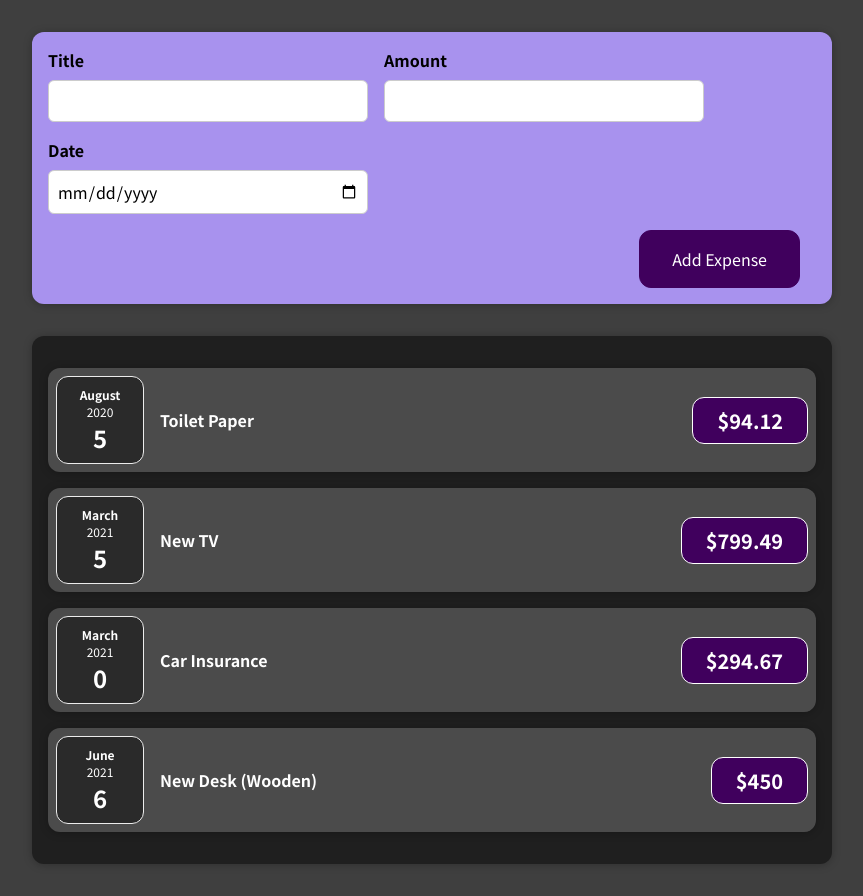
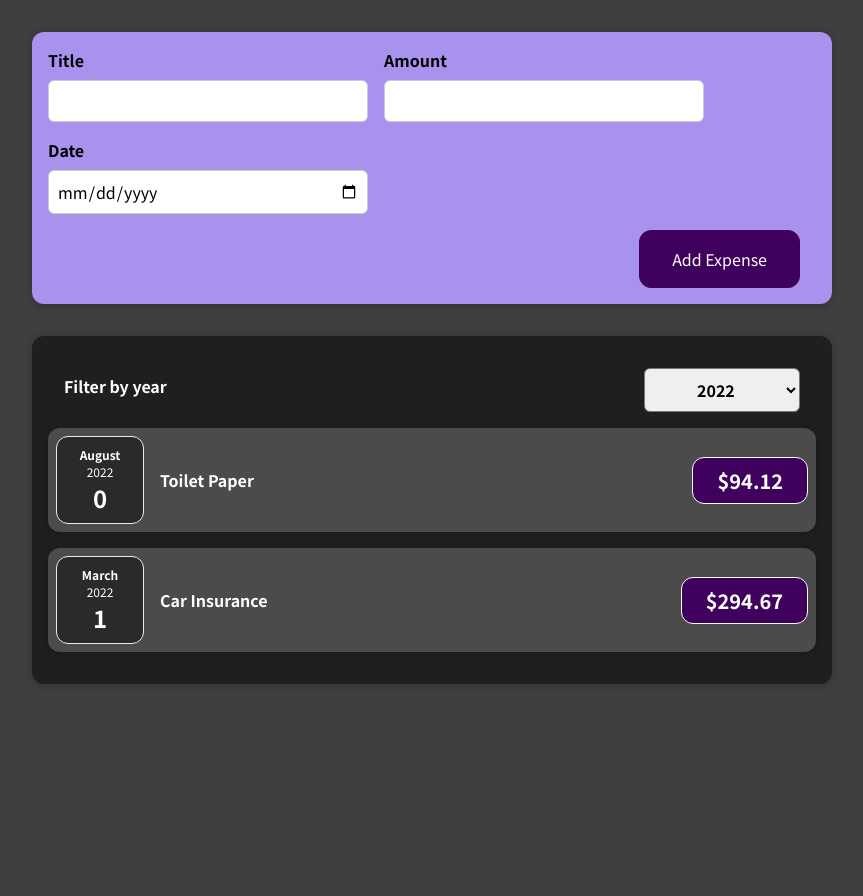
Before and after one commit to geek-sajjad/react-complete-guide, a React (Create React App) app: page / in a window 1280 px wide. Shown: the whole page, without its empty margins (208-1071 px from the left). After the commit the page ends 800 px from the top, so only its background shows below. Built offline with nearby package versions, Linux system fonts and the light colour scheme.

Commit message:
added Expenses filter component

```diff
--- a/src/App.js
+++ b/src/App.js
@@ -1,39 +1,35 @@
-import {useState} from 'react';
+import { useState } from "react";
 
 import Expenses from "./components/Expenses/Expenses";
 import NewExpense from "./components/NewExpense/NewExpense";
 
-
-
 const App = () => {
-
-
   const expensesDefaultData = [
     {
       id: "e1",
       title: "Toilet Paper",
       amount: 94.12,
-      date: new Date(2020, 7, 14),
+      date: new Date(2022, 7, 14),
     },
     { id: "e2", title: "New TV", amount: 799.49, date: new Date(2021, 2, 12) },
     {
       id: "e3",
       title: "Car Insurance",
       amount: 294.67,
-      date: new Date(2021, 2, 28),
+      date: new Date(2022, 2, 28),
     },
     {
       id: "e4",
       title: "New Desk (Wooden)",
       amount: 450,
-      date: new Date(2021, 5, 12),
+      date: new Date(2023, 5, 12),
     },
   ];
 
   // const [expenses, setExpenses] = useState([...expensesDefaultData]);
 
   const addExpenseHandler = (expense) => {
-    console.log('In the App.js');
+    console.log("In the App.js");
     console.log(expense);
     // setExpenses((prevState) => {
     //   return [...prevState, ...expense];
@@ -43,7 +39,7 @@
   return (
     <div>
       <NewExpense onAddExpense={addExpenseHandler} />
-      <Expenses expenses={expensesDefaultData} />
+      <Expenses items={expensesDefaultData} />
     </div>
   );
 };
--- a/src/components/Expenses/Expenses.js
+++ b/src/components/Expenses/Expenses.js
@@ -1,32 +1,31 @@
-import ExpenseItem from "./ExpenseItem";
+import { useState } from "react";
+
+import ExpensesList from "./ExpensesList";
+import ExpensesFilter from "./ExpensesFilter";
+import Card from "../UI/Card";
 import "./Expenses.css";
-import Card from "../UI/Card";
 
-const Expenses = props => {
+const Expenses = (props) => {
+  const [filteredYear, setFilteredYear] = useState("2022");
+
+  const filteredExpenses = props.items.filter((expense) => {
+    return expense.date.getFullYear().toString() === filteredYear;
+  });
+
+  const filterChangeHandler = (selectedYear) => {
+    setFilteredYear(selectedYear);
+  };
+
   return (
     <Card className="expenses">
-      <ExpenseItem
-        title={props.expenses[0].title}
-        amount={props.expenses[0].amount}
-        date={props.expenses[0].date}
+      <ExpensesFilter
+        selected={filteredYear}
+        onChangeFilter={filterChangeHandler}
       />
-      <ExpenseItem
-        title={props.expenses[1].title}
-        amount={props.expenses[1].amount}
-        date={props.expenses[1].date}
-      />
-      <ExpenseItem
-        title={props.expenses[2].title}
-        amount={props.expenses[2].amount}
-        date={props.expenses[2].date}
-      />
-      <ExpenseItem
-        title={props.expenses[3].title}
-        amount={props.expenses[3].amount}
-        date={props.expenses[3].date}
-      />
+
+      <ExpensesList items={filteredExpenses} />
     </Card>
   );
-}
+};
 
 export default Expenses;
--- /dev/null
+++ b/src/components/Expenses/ExpensesFilter.css
@@ -0,0 +1,24 @@
+.expenses-filter {
+  color: white;
+  padding: 0 1rem;
+}
+
+.expenses-filter__control {
+  display: flex;
+  width: 100%;
+  align-items: center;
+  justify-content: space-between;
+  margin: 1rem 0;
+}
+
+.expenses-filter label {
+  font-weight: bold;
+  margin-bottom: 0.5rem;
+}
+
+.expenses-filter select {
+  font: inherit;
+  padding: 0.5rem 3rem;
+  font-weight: bold;
+  border-radius: 6px;
+}
--- /dev/null
+++ b/src/components/Expenses/ExpensesFilter.js
@@ -0,0 +1,23 @@
+import "./ExpensesFilter.css";
+
+const ExpensesFilter = (props) => {
+  const dropdownChangeHandler = (event) => {
+    props.onChangeFilter(event.target.value);
+  };
+
+  return (
+    <div className="expenses-filter">
+      <div className="expenses-filter__control">
+        <label>Filter by year</label>
+        <select value={props.selected} onChange={dropdownChangeHandler}>
+          <option value="2025">2025</option>
+          <option value="2024">2024</option>
+          <option value="2023">2023</option>
+          <option value="2022">2022</option>
+        </select>
+      </div>
+    </div>
+  );
+};
+
+export default ExpensesFilter;
--- /dev/null
+++ b/src/components/Expenses/ExpensesList.css
@@ -0,0 +1,9 @@
+.expenses-list {
+  list-style: none;
+  padding: 0;
+}
+
+.expenses-list__fallback {
+  color: white;
+  text-align: center;
+}
--- /dev/null
+++ b/src/components/Expenses/ExpensesList.js
@@ -0,0 +1,25 @@
+import ExpenseItem from "./ExpenseItem";
+import "./ExpensesList.css";
+
+const ExpensesList = (props) => {
+  if (props.items.length === 0) {
+    return <h2 className="expenses-list__fallback">Found no expenses.</h2>;
+  }
+
+  return (
+    <ul className="expenses-list">
+      {props.items.map((expense) => {
+        return (
+          <ExpenseItem
+            key={expense.id}
+            title={expense.title}
+            amount={expense.amount}
+            date={expense.date}
+          />
+        );
+      })}
+    </ul>
+  );
+};
+
+export default ExpensesList;
```
Also changed, not shown: src/components/Expenses/Expenses.css (line endings or trailing spaces).
